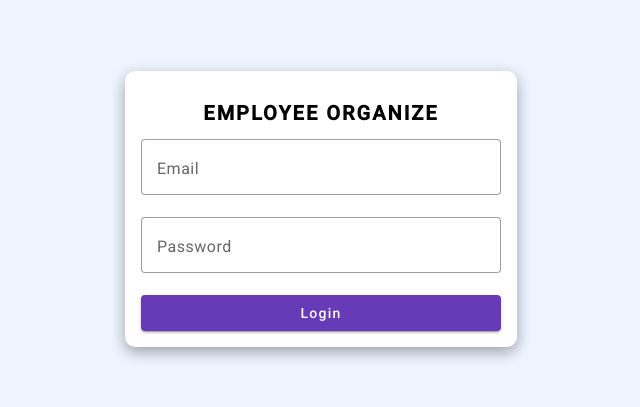
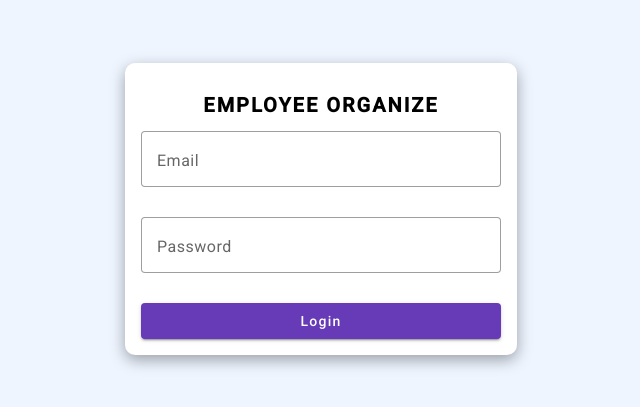
Before and after one commit to laska-adief/employee-organize, an Angular app: page /login in a window 1280 px wide. Shown: the part 191-598 px from the top of the page, without its empty margins (319-959 px from the left). Built offline with nearby package versions, Linux system fonts and the light colour scheme.

Commit message:
[Employee Organize] styling error label input field

```diff
--- a/src/app/pages/login/login.component.scss
+++ b/src/app/pages/login/login.component.scss
@@ -21,14 +21,19 @@
       text-transform: uppercase;
     }
 
+    .form-field {
+      display: flex;
+      flex-direction: column;
+
+    }
     &::ng-deep .mat-mdc-form-field-required-marker {
       &::after {
         content: '';
       }
     }
-    .form-field {
-      display: flex;
-      flex-direction: column;
+
+    &::ng-deep .mat-mdc-form-field-subscript-wrapper {
+      margin-bottom: .5rem;
     }
   }
 }
```
